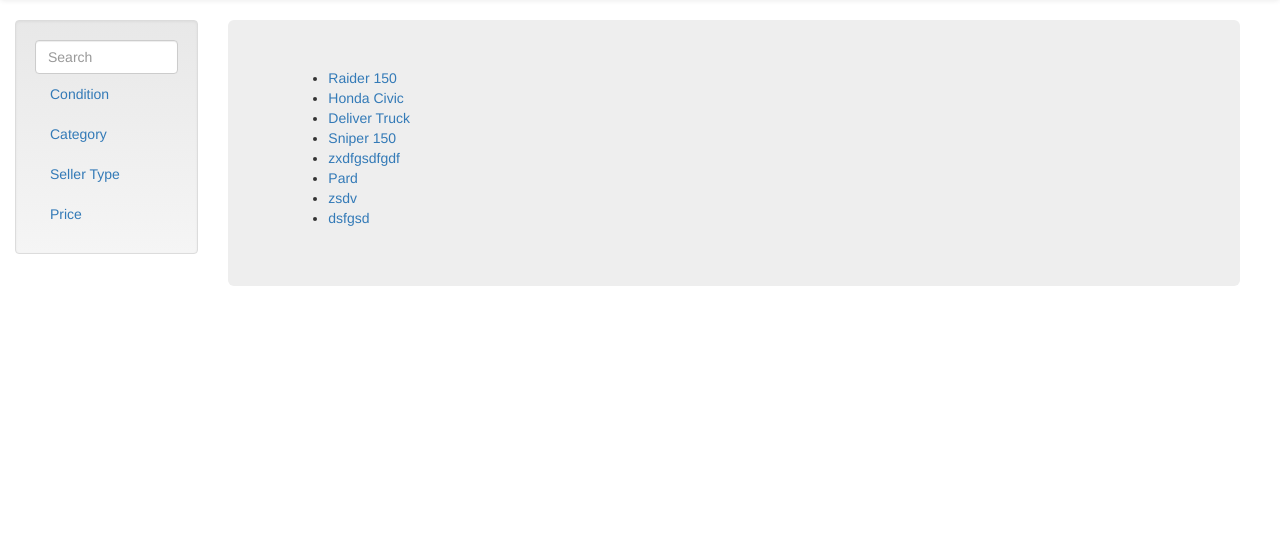
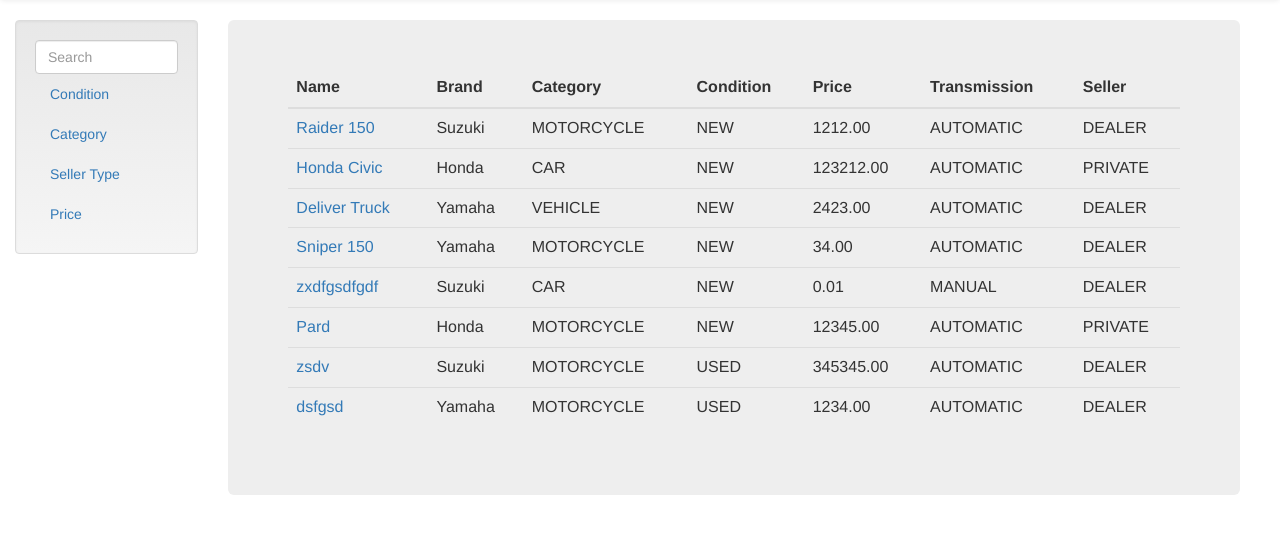
Before and after one commit to yajmliecah/src, a Django app: page / in a window 1280 px wide. Shown: the part 52-586 px from the top of the page. Run offline with Django 3.2, Linux system fonts and the light colour scheme; data comes from the database, SQL or seed files in the repository; both versions use the stored data as it was after the commit; some libraries are stand-ins or nearby versions.

Commit message:
Added tables

```diff
--- a/Car/models.py
+++ b/Car/models.py
@@ -65,19 +65,3 @@ class Spec(models.Model):
 
     def __unicode__(self):
         return self.name
-
-    def save(self, *args, **kwargs):
-        if not self.pk:
-            super(Spec, self).save(*args, **kwargs)
-        else:
-            self.update_date = datetime.now()
-        if not self.slug:
-            slug_str = "%s %s" % (self.pk, self.title.lower())
-            self.slug = slugify(slug_str)
-        super(Spec, self).save(*args, **kwargs)
-
-    def get_absolute_url(self):
-        return reverse('car_detail', args=[str(self.id)])
-
-#    def was_built(self):
-#       return self.build.date() == datetime.date.today()
--- a/Car/templates/base.html
+++ b/Car/templates/base.html
@@ -47,7 +47,7 @@
 
                 <div class="well sidebar-nav">
                     <ul class="nav">
-                        <input formmethod="get" id="q" type="text" class="form-control" placeholder="Search">
+                        <input method="get" id="q" type="text" class="form-control" placeholder="Search">
                         <li><a href="#">Condition</a></li>
                         <li><a href="#">Category</a></li>
                         <li><a href="#">Seller Type</a></li>
--- a/Car/templates/car/add_form.html
+++ b/Car/templates/car/add_form.html
@@ -4,7 +4,7 @@
 <div class="jumbotron">
     <div class="container">
   <h2>Add Here</h2>
-  <form action="/add" method="POST">{% csrf_token %}
+  <form class="form-signin" id="add_form" action="." method="POST">{% csrf_token %}
     <div class="form-group row">
       <label class="col-sm-2 col-form-label">Name</label>
       <div class="col-sm-10">
--- a/Car/templates/car/index.html
+++ b/Car/templates/car/index.html
@@ -2,11 +2,35 @@
 {% block content %}
 <div class="jumbotron">
     {% if list %}
-        <ul>
-            {% for list in list%}
-            <li><a href="{{ list.slug }}">{{ list.name }}</a></li>
+        <table class="table table-hover">
+        <thead class="thead-inverse">
+            <tr>
+                <th>Name</th>
+                <th>Brand</th>
+                <th>Category</th>
+                <th>Condition</th>
+                <th>Price</th>
+                <th>Transmission</th>
+                <th>Seller</th>
+            </tr>
+        </thead>
+
+        <tbody>
+            {% for list in list %}
+
+            <tr>
+                <td><a href="{{ list.slug }}">{{ list.name }}</a></td>
+                <td>{{ list.brand }}</td>
+                <td>{{ list.category }}</td>
+                <td>{{ list.condition }}</td>
+                <td>{{ list.price }}</td>
+                <td>{{ list.transmission }}</td>
+                <td>{{ list.seller_type }}</td>
+             </tr>
+
             {% endfor %}
-        </ul>
+        </tbody>
+    </table>
     {% else %}
             <p>No cars as of now</p>
     {% endif %}
--- a/Car/templates/car/list_detail.html
+++ b/Car/templates/car/list_detail.html
@@ -3,6 +3,9 @@
 
 {% block content %}
 <div class="jumbotron">
-    {{ list.name }}
+    <p><a href="">Edit</a></p>
+    <h2>{{ list.name }}</h2>
+    <p>{{ list.price }}</p>
+    <p>{{ list.details }}</p>
 </div>
 {% endblock %}
--- a/Car/views.py
+++ b/Car/views.py
@@ -57,11 +57,17 @@ def search(request):
 
 
 def add_form(request):
-    form = SpecForm(request.POST or None)
 
-    if request.method == 'POST' and form.is_valid():
-        form.save()
-        return HttpResponseRedirect('/')
+    if request.method == 'POST':
+        form = SpecForm(request.POST)
+
+        if form.is_valid():
+            form.save(commit=True)
+
+            return HttpResponseRedirect('/')
 
 
+    else:
+        form = SpecForm()
+
     return render(request, 'car/add_form.html', {"form": form})
```
Also changed, not shown: Car/forms.py (+5 -5 lines), db.sqlite3.
